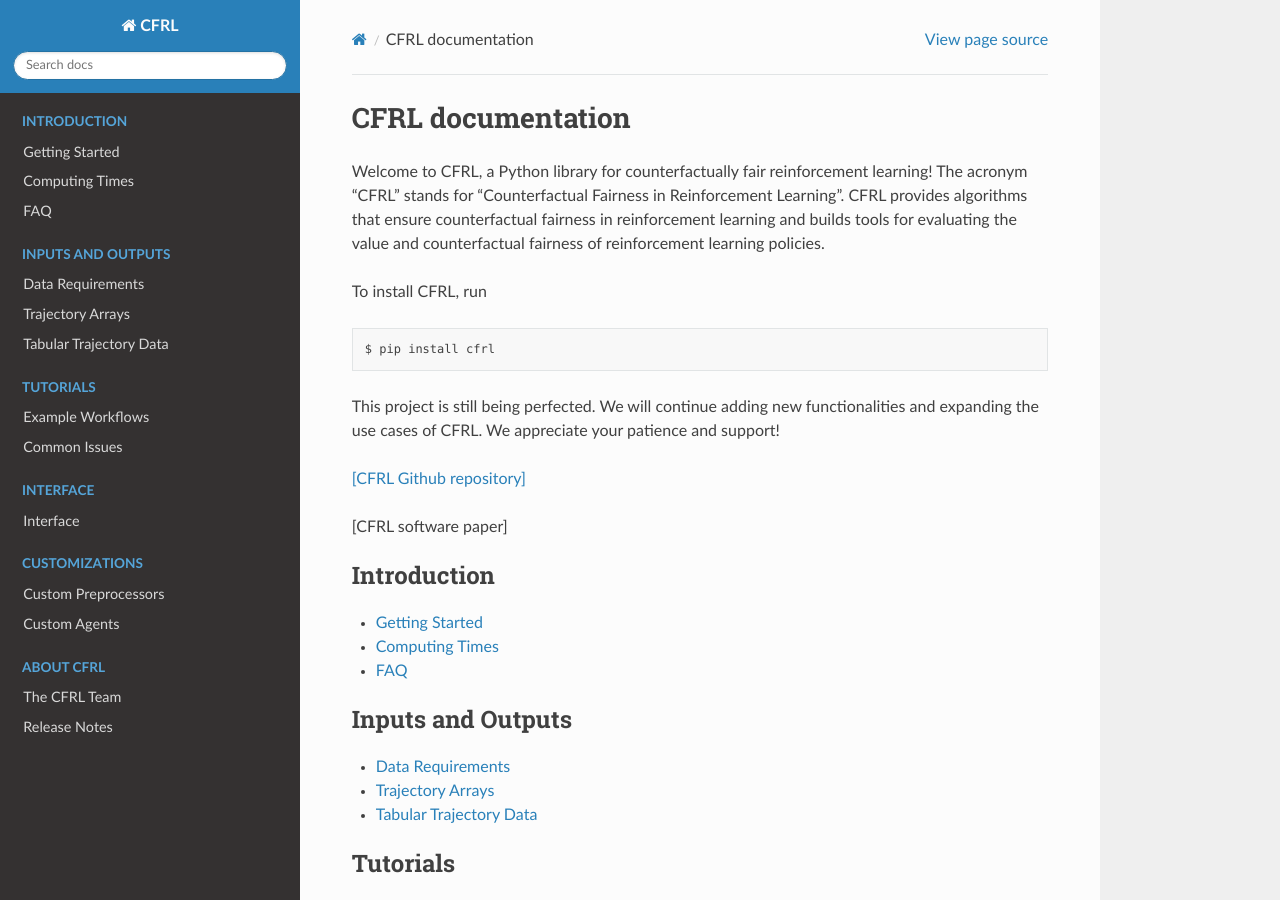
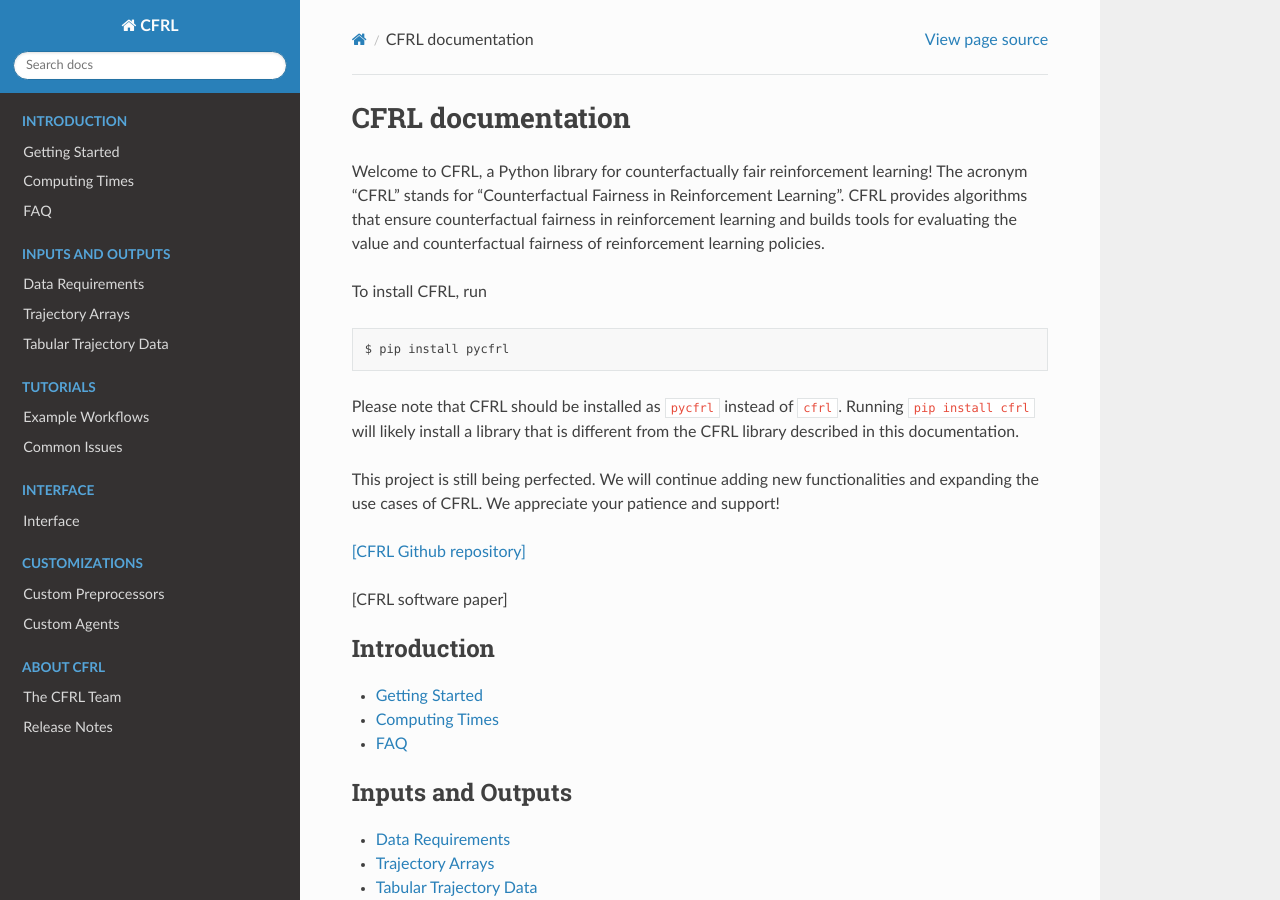
Before and after one commit to zhenkewu/CFRL, a Sphinx documentation site: the page built from docs/source/index.rst, in a window 1280 px wide and 900 px high. Built offline with Sphinx 7.4.7 and the Read the Docs theme 3.1.0, drawn with Linux system fonts in a browser that asks for light colours.

Commit message:
Fix typos in the documentation

```diff
--- a/docs/source/index.rst
+++ b/docs/source/index.rst
@@ -15,7 +15,12 @@ To install CFRL, run
 
 .. code-block:: bash
 
-   $ pip install cfrl
+   $ pip install pycfrl
+
+Please note that CFRL should be installed as :code:`pycfrl`
+instead of :code:`cfrl`. Running :code:`pip install cfrl` will likely
+install a library that is different from the CFRL library
+described in this documentation.
 
 This project is still being perfected. We will continue adding new functionalities and expanding
 the use cases of CFRL. We appreciate your patience and support!
```
